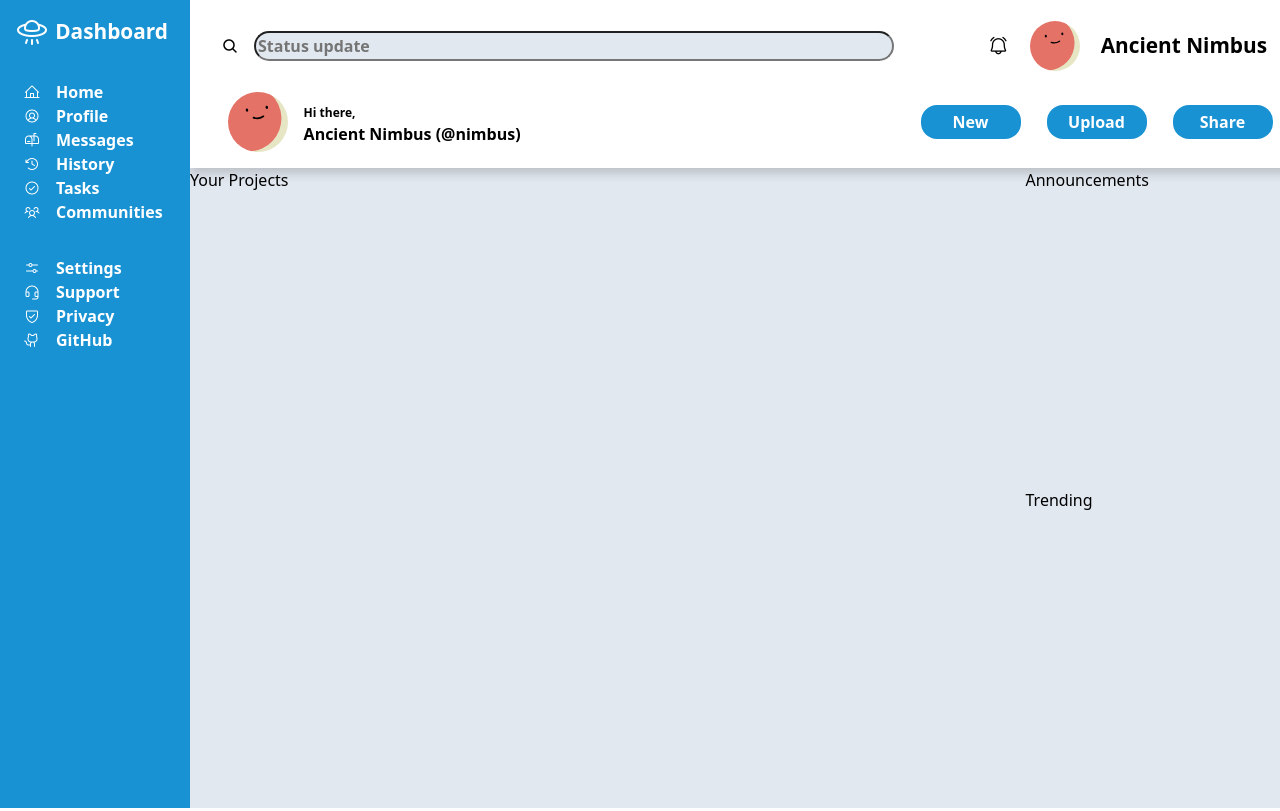
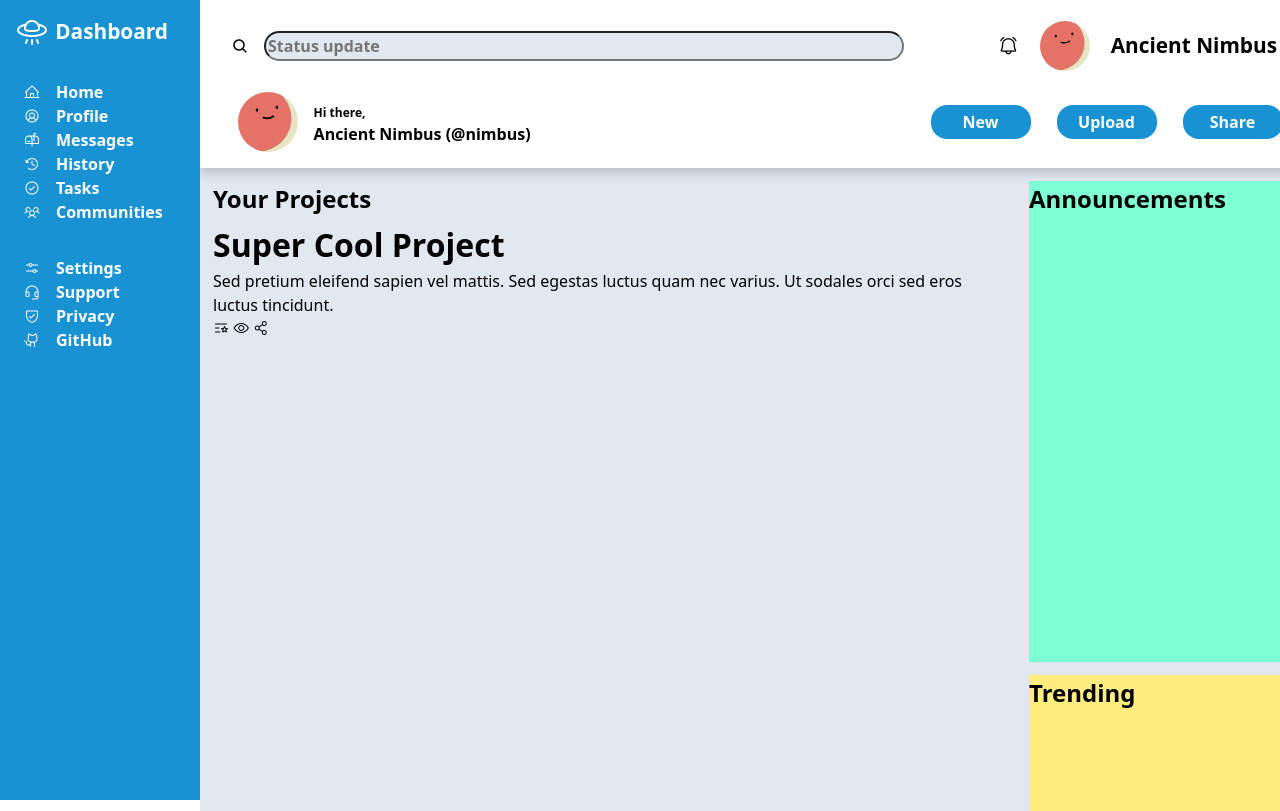
Before and after one commit to AncientNimbus/top-admin-dashboard, a plain HTML site: page index.html in a window 1280 px wide. Shown: the top 811 px of the page. Drawn offline with nearby package versions, Linux system fonts and the light colour scheme.

Commit message:
feat: Set sidebar to fixed and header to sticky
towards O-86

```diff
--- a/css/style.css
+++ b/css/style.css
@@ -5,6 +5,7 @@
   --text-dark: rgb(0 0 0);
 
   --sidebar-menu-size: 1rem;
+  --sidebar-width: 200px;
 }
 
 * {
@@ -13,9 +14,7 @@
 
 body {
   height: 100vh;
-  display: grid;
-  grid-template-rows: auto 80%;
-  grid-template-columns: minmax(min-content, auto) 1fr;
+  margin: 0;
 }
 
 a {
@@ -23,9 +22,24 @@ a {
 }
 
 .sidebar {
+  width: var(--sidebar-width);
+  min-height: 100vh;
   background-color: var(--primary-color);
   grid-row: 1 / span 2;
   order: 2;
+  display: flex;
+  flex-direction: column;
+  position: fixed;
+  top: 0;
+  left: 0;
+  z-index: 10;
+  overflow-y: auto;
+}
+
+main {
+  margin-left: var(--sidebar-width);
+  display: grid;
+  grid-template: auto auto / 1fr;
 }
 
 .header {
@@ -39,6 +53,9 @@ a {
   order: 1;
   gap: 1rem;
   justify-items: stretch;
+  position: sticky;
+  top: 0;
+  z-index: 9;
 }
 
 .content {
@@ -46,6 +63,10 @@ a {
   grid-area: 2 / 2 / span 1 / span 1;
   display: grid;
   grid-template: repeat(2, 1fr) / auto 25%;
+  gap: 13px;
+  padding: 13px;
+  overflow: auto;
+  min-height: 1000px;
 }
 
 .sidebar > * {
@@ -143,8 +164,24 @@ nav ul {
   margin: 5px;
 }
 
+.projects,
+.announcements,
+.trending {
+  display: grid;
+  grid-template: 2rem auto / 1fr;
+  gap: 8px 0;
+}
+
 .projects {
   grid-row: 1 / span 2;
+}
+
+.announcements {
+  background-color: aquamarine;
+}
+
+.trending {
+  background-color: rgb(255, 236, 127);
 }
 
 @media (max-width: 768px) {
--- a/index.html
+++ b/index.html
@@ -120,6 +120,7 @@
         </ul>
       </nav>
     </div>
+    <main>
       <div class="header">
         <div class="search-bar">
           <i class="ph-bold ph-magnifying-glass"></i>
@@ -148,10 +149,35 @@
           <button class="btn-share" type="button">Share</button>
         </div>
       </div>
-    <main class="content">
-      <div class="projects">Your Projects</div>
-      <div class="announcements">Announcements</div>
-      <div class="trending">Trending</div>
+      <div class="content">
+        <div class="projects">
+          <h2>Your Projects</h2>
+          <div class="cards-container">
+            <div class="card">
+              <div class="card-title">
+                <h1>Super Cool Project</h1>
+              </div>
+              <div class="card-summary">
+                <p>
+                  Sed pretium eleifend sapien vel mattis. Sed egestas luctus
+                  quam nec varius. Ut sodales orci sed eros luctus tincidunt.
+                </p>
+              </div>
+              <div class="card-action">
+                <a href="" target=""><i class="ph ph-list-star"></i></a>
+                <a href="" target=""><i class="ph ph-eye"></i></a>
+                <a href="" target=""><i class="ph ph-share-network"></i></a>
+              </div>
+            </div>
+          </div>
+        </div>
+        <div class="announcements">
+          <h2>Announcements</h2>
+        </div>
+        <div class="trending">
+          <h2>Trending</h2>
+        </div>
+      </div>
     </main>
   </body>
 </html>
```
Lines whose indentation alone changed are shown as unchanged.
